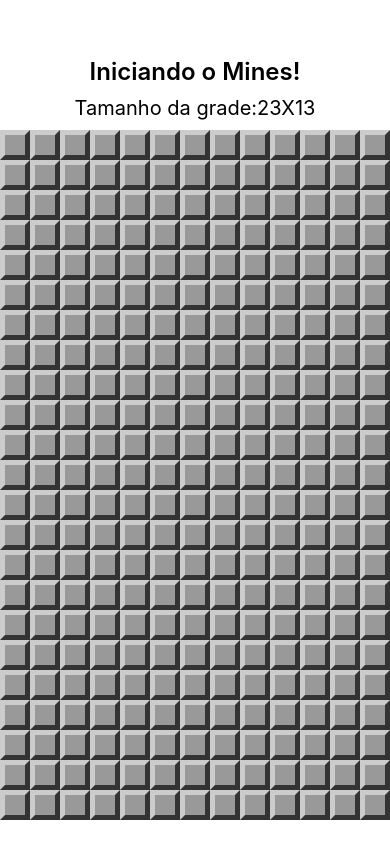
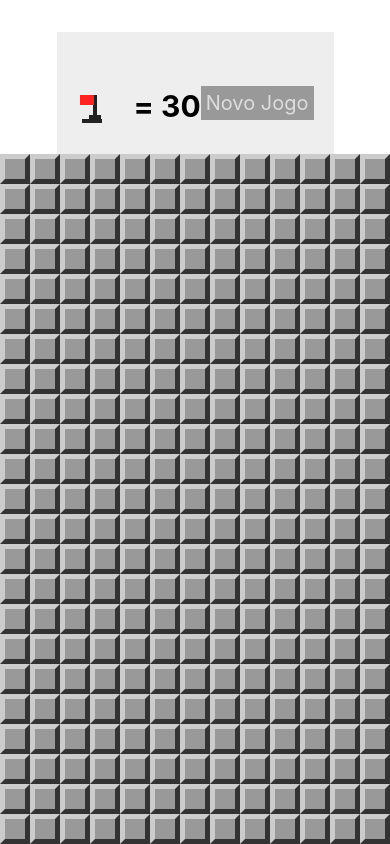
Before and after one commit to kessygodoy/Calculator, a React Native app in the folder mines/: screen / in a window 390 px wide. Built offline with nearby package versions, Linux system fonts and the light colour scheme.

Commit message:
Criado seletor de dificuldades

```diff
--- a/mines/App.js
+++ b/mines/App.js
@@ -1,13 +1,24 @@
 import React, { Component, useState } from 'react';
-import { SafeAreaView, Platform, ScrollView, StatusBar, StyleSheet, Text, useColorScheme, View } from 'react-native';
+import { SafeAreaView, Platform, ScrollView, StatusBar, StyleSheet, Text, useColorScheme, View, Alert } from 'react-native';
 import params from './src/params'
 import Field from './src/components/Field';
 import MineField from './src/components/MineField';
-import { createMinedBoard } from './src/functions';
+import Header from './src/components/Header';
+import LevelSelection from './src/screens/LevelSelection';
+import {
+    createMinedBoard,
+    cloneBoard,
+    openField,
+    hadExplosion,
+    wonGame,
+    showMines,
+    invertFlag,
+    flagsUsed,
+} from './src/functions';
 
 export default class App extends Component {
 
-    constructor(props){
+    constructor(props) {
         super(props)
         this.state = this.createState()
     }
@@ -21,20 +32,62 @@
     createState = () => {
         const cols = params.getColumnsAmount()
         const rows = params.getRowsAmount()
-        return{
-            board: createMinedBoard(rows, cols, this.minesAmount())
+        return {
+            board: createMinedBoard(rows, cols, this.minesAmount()),
+            won: false,
+            lost: false,
+            showLevelSelection: false,
         }
     }
 
+    onOpenField = (row, column) => {
+        const board = cloneBoard(this.state.board)
+        openField(board, row, column)
+        const lost = hadExplosion(board)
+        const won = wonGame(board)
+
+        if (lost) {
+            showMines(board)
+            Alert.alert('Perdeeeeeu!', 'Que burro!')
+        }
+
+        if (won) {
+            Alert.alert('Parabéns', 'Você Venceu!')
+        }
+
+        this.setState({ board, lost, won })
+    }
+
+    onSelectField = (row, column) => {
+        const board = cloneBoard(this.state.board)
+        invertFlag(board, row, column)
+        const won = wonGame(board)
+
+        if (won) {
+            Alert.alert('Parabens', ' voce venceu! ')
+        }
+
+        this.setState({ board, won })
+    }
+
+    onLevelSelected = level => {
+        params.difficultLevel = level
+        this.setState(this.createState())
+    }
     render() {
         return (
 
             <View style={styles.sectionContainer}>
-                <Text style={styles.sectionTitle}>Iniciando o Mines!</Text>
-                <Text style={styles.welcome}>Tamanho da grade:
-                    {params.getRowsAmount()}X{params.getColumnsAmount()}</Text>
+                <LevelSelection isVisible={this.state.showLevelSelection}
+                onLevelSelected={this.onLevelSelected}
+                onCancel = {() => this.setState({ showLevelSelection: false})} />
+                <Header flagsLeft={this.minesAmount() - flagsUsed(this.state.board)}
+                    onNewGame={() => this.setState(this.createState()) }
+                    onFlagPress={() => this.setState({ showLevelSelection: true})}/>
                 <View style={styles.board}>
-                    <MineField board={this.state.board} />
+                    <MineField board={this.state.board}
+                        onOpenField={this.onOpenField}
+                        onSelectField={this.onSelectField} />
                 </View>
             </View>
 
--- a/mines/src/components/Field.js
+++ b/mines/src/components/Field.js
@@ -1,6 +1,6 @@
 import React from 'react'
 import params from '../params'
-import { StyleSheet, Text, View } from 'react-native'
+import { StyleSheet, Text, View, TouchableWithoutFeedback } from 'react-native'
 import Mine from './Mine'
 import Flag from './Flag'
 
@@ -21,6 +21,9 @@
         if (nearMines >= 6) color = '#F221A9'
     }
     return (
+        <TouchableWithoutFeedback onPress={props.onOpen}
+            onLongPress={props.onSelect}>
+
             <View style={styleField}>
                 {!mined && opened && nearMines > 0 ?
                     <Text style={[styles.label, { color: color }]}>
@@ -29,6 +32,7 @@
                 {mined && opened ? <Mine /> : false}
                 {flagged && !opened ? <Flag /> : false}
             </View>
+        </TouchableWithoutFeedback>
     )
 }
 
--- /dev/null
+++ b/mines/src/components/Header.js
@@ -0,0 +1,55 @@
+import React from "react";
+import { View, StyleSheet, Text, TouchableOpacity } from "react-native";
+import Flag from './Flag'
+
+export default props => {
+    return (
+        <View style={styles.container}>
+            <View style={styles.flagContainer}>
+                <TouchableOpacity onPress={props.onFlagPress}
+                    style={styles.flagButton}>
+                    <Flag bigger />
+                </TouchableOpacity>
+                <Text style={styles.flagsLeft}> = {props.flagsLeft}</Text>
+            </View>
+            <TouchableOpacity style={styles.button}
+                onPress={props.onNewGame}>
+                <Text style={styles.buttonLabel}>Novo Jogo</Text>
+            </TouchableOpacity>
+        </View>
+
+    )
+}
+
+const styles = StyleSheet.create({
+    container: {
+        flex: 1,
+        flexDirection: 'row',
+        backgroundColor: '#EEE',
+        alignItems: 'center',
+        justifyContent: 'space-around',
+        paddingTop: 20,
+        paddingHorizontal: 20,
+    },
+    flagContainer:{
+        flexDirection: 'row',
+    },
+    flagButton:{
+        marginTop: 10,
+        minWidth: 30,
+    },
+    flagsLeft: {
+        fontSize: 30,
+        fontWeight: 'bold',
+        paddingTop: 5,
+        marginLeft: 20,
+    },
+    button: {
+        backgroundColor: '#999',
+        padding: 5,
+    },
+    buttonLabel: {
+        fontSize: 20,
+        color: '#DDD',
+    }
+})
--- a/mines/src/components/MineField.js
+++ b/mines/src/components/MineField.js
@@ -5,7 +5,9 @@
 export default props => {
     const rows = props.board.map((row, r) => {
         const columns = row.map((field, c) => {
-            return <Field {...field} key={c} />
+            return <Field {...field} key={c}
+                onOpen={() => props.onOpenField(r, c)}
+                onSelect={e => props.onSelectField(r, c)}/>
         })
         return <View style={{flexDirection: 'row'}} key={r}>{columns}</View>
     })
--- a/mines/src/functions.js
+++ b/mines/src/functions.js
@@ -23,7 +23,7 @@
         const rowSel = parseInt(Math.random() * rows, 10)
         const columnSel = parseInt(Math.random() * columns, 10)
 
-        if(!board[rowSel][columnSel].mined) {
+        if (!board[rowSel][columnSel].mined) {
             board[rowSel][columnSel].mined = true
             minesPlanted++;
         }
@@ -39,15 +39,15 @@
 const cloneBoard = board => {
     return board.map(rows => {
         return rows.map(field => {
-            return {...field}
+            return { ...field }
         })
     })
 }
 
 const getNeighbors = (board, row, column) => {
     const neighbors = []
-    const rows = [row -1, row, row + 1]
-    const columns = [column -1, column, column + 1]
+    const rows = [row - 1, row, row + 1]
+    const columns = [column - 1, column, column + 1]
     rows.forEach(r => {
         columns.forEach(c => {
             const diferent = r !== row || c !== column
@@ -68,11 +68,11 @@
 
 const openField = (board, row, column) => {
     const field = board[row][column]
-    if(!field.opened){
+    if (!field.opened) {
         field.opened = true
-        if( field.mined){
+        if (field.mined) {
             field.exploded = true
-        } else if (safeNeighborhood(board, row, column)){
+        } else if (safeNeighborhood(board, row, column)) {
             getNeighbors(board, row, column)
                 .forEach(n => openField(board, n.row, n.column))
         } else {
@@ -88,6 +88,23 @@
 const pendding = field => (field.mined && !field.flagged) || (!field.mined && !field.opened)
 const wonGame = board => fields(board).filter(pendding).length === 0
 const showMines = board => fields(board).filter(field => field.mined)
- .forEach(field => field.opened = true)
+    .forEach(field => field.opened = true)
 
-export {createMinedBoard}
+const invertFlag = (board, row, column) => {
+    const field = board[row][column];
+    field.flagged = !field.flagged
+}
+
+const flagsUsed = board => fields(board)
+    .filter(field => field.flagged).length
+
+export {
+    createMinedBoard,
+    cloneBoard,
+    openField,
+    hadExplosion,
+    wonGame,
+    showMines,
+    invertFlag,
+    flagsUsed,
+}
--- /dev/null
+++ b/mines/src/screens/LevelSelection.js
@@ -0,0 +1,71 @@
+import React from "react";
+import {
+    View,
+    StyleSheet,
+    Text,
+    TouchableOpacity,
+    Modal,
+} from 'react-native'
+
+export default props => {
+    return (
+        <Modal onRequestClose={props.onCancel}
+            visible={props.isVisible} animationType="slide"
+            transparent={true}>
+            <View style={styles.container}>
+                <Text style={styles.title}>Selecione o Nível</Text>
+                <TouchableOpacity style={[styles.button, styles.bgEasy]}
+                    onPress={() => props.onLevelSelected(0.1)}>
+                    <Text style={styles.buttonLabel}>Fáceil</Text>
+                </TouchableOpacity>
+                <TouchableOpacity
+                    style={[styles.button, styles.bgNormal]}
+                    onPress={() => props.onLevelSelected(0.2)}>
+                    <Text style={styles.buttonLabel}>Intermediário</Text>
+                </TouchableOpacity>
+                <TouchableOpacity
+                    style={[styles.button, styles.bgHard]}
+                    onPress={() => props.onLevelSelected(0.3)}>
+                        <Text style={styles.buttonLabel}>Difícil</Text>
+                    </TouchableOpacity>
+            </View>
+        </Modal>
+    )
+}
+
+const styles = StyleSheet.create({
+    frame: {
+        flex: 1,
+        alignItems: 'center',
+        justifyContent: 'center',
+        backgroundColor: 'rgba(0,0,0,0.6)',
+    },
+    container: {
+        backgroundColor: '#EEE',
+        alignItems: 'center',
+        justifyContent: 'center',
+        padding: 15,
+    },
+    title: {
+        fontSize: 30,
+        fontWeight: 'bold',
+    },
+    button: {
+        marginTop: 10,
+        padding: 5,
+    },
+    buttonLabel: {
+        fontSize: 20,
+        color: '#EEE',
+        fontWeight: 'bold',
+    },
+    bgEasy: {
+        backgroundColor: '#49b65d'
+    },
+    bgNormal: {
+        backgroundColor: '#2765F7'
+    },
+    bgHard: {
+        backgroundColor: '#F26337'
+    },
+})
```
Lines whose indentation alone changed are shown as unchanged.
